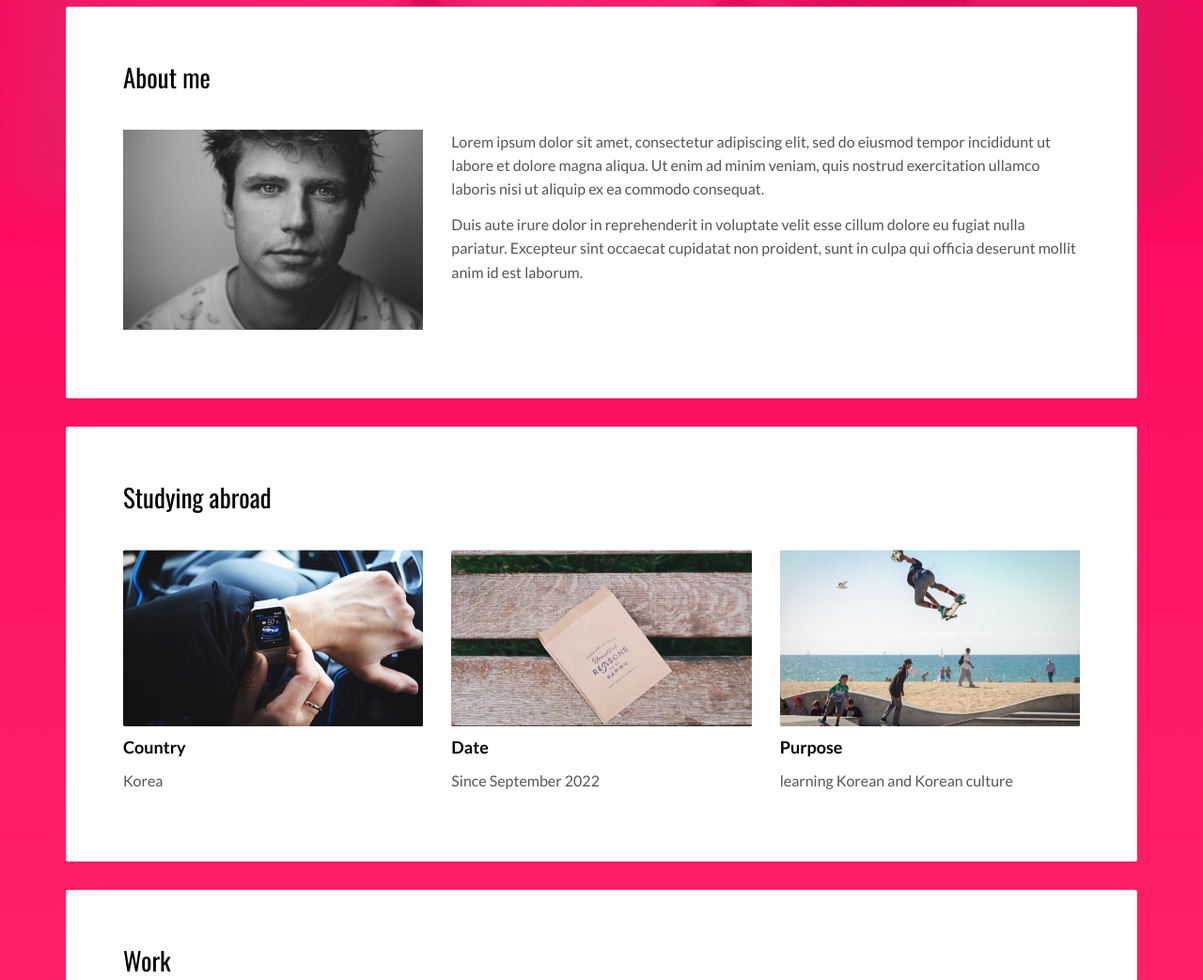
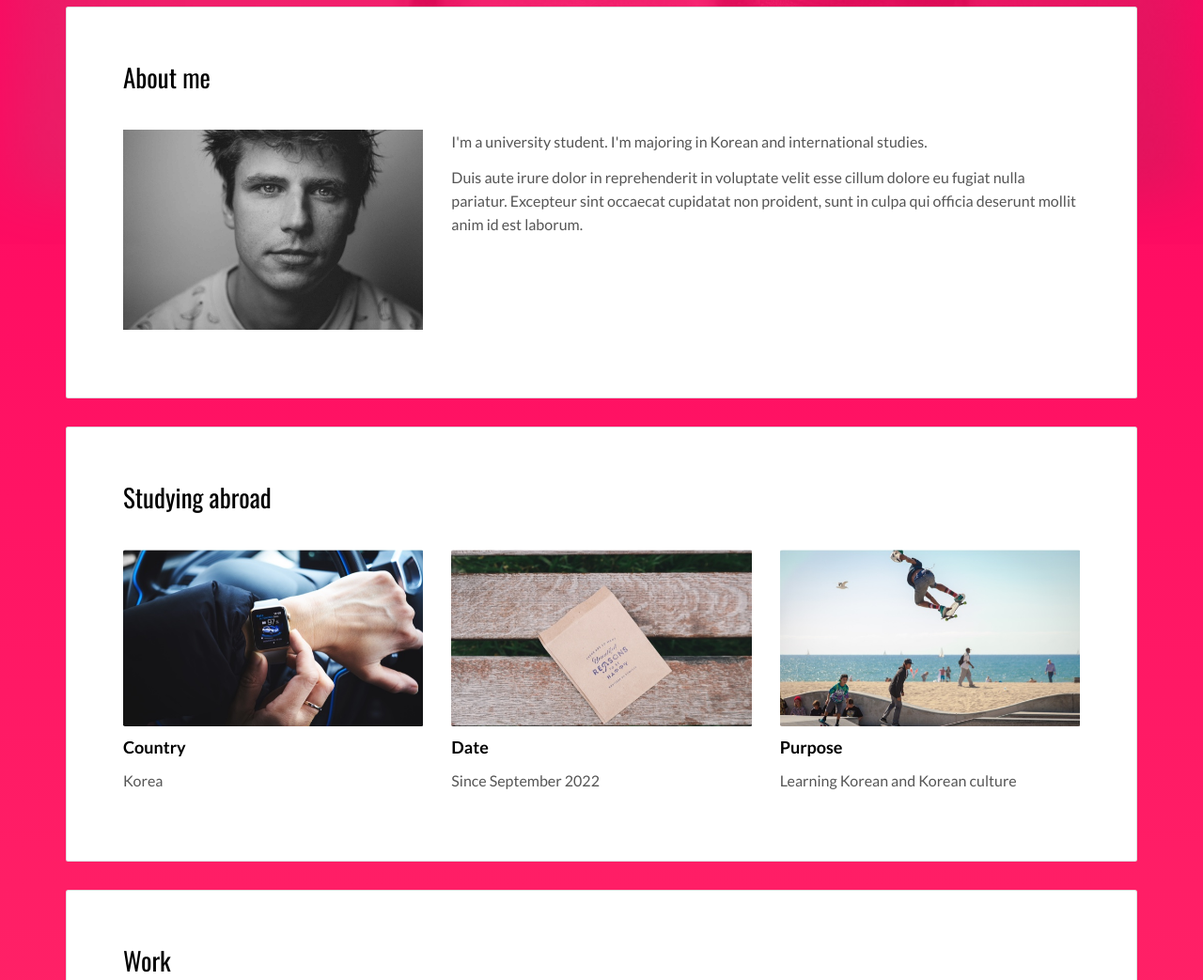
Before and after one commit to SaltYmgm/web, a plain HTML site: page index.html in a window 1280 px wide. Shown: the part 300-1343 px from the top of the page at 94% size. Drawn offline with nearby package versions, Linux system fonts and the light colour scheme.

Commit message:
Update index.html

```diff
--- a/index.html
+++ b/index.html
@@ -66,7 +66,7 @@
               </div>
               <div class="col-md-8">
 
-              <p>Lorem ipsum dolor sit amet, consectetur adipiscing elit, sed do eiusmod tempor incididunt ut labore et dolore magna aliqua. Ut enim ad minim veniam, quis nostrud exercitation ullamco laboris nisi ut aliquip ex ea commodo consequat.</p>
+              <p>I'm a university student. I'm majoring in Korean and international studies.</p>
               <p> Duis aute irure dolor in reprehenderit in voluptate velit esse cillum dolore eu fugiat nulla pariatur. Excepteur sint occaecat cupidatat non proident, sunt in culpa qui officia deserunt mollit anim id est laborum.</p>
 
               </div>
@@ -91,7 +91,7 @@
               <div class="col-md-4">
                 <img src="./assets/images/img-04.jpg" class="img-responsive" alt="">
                 <h3 class="h5">Purpose</h3>
-                <p>learning Korean and Korean culture</p>
+                <p>Learning Korean and Korean culture</p>
               </div>
             </div>
           </div>
```
